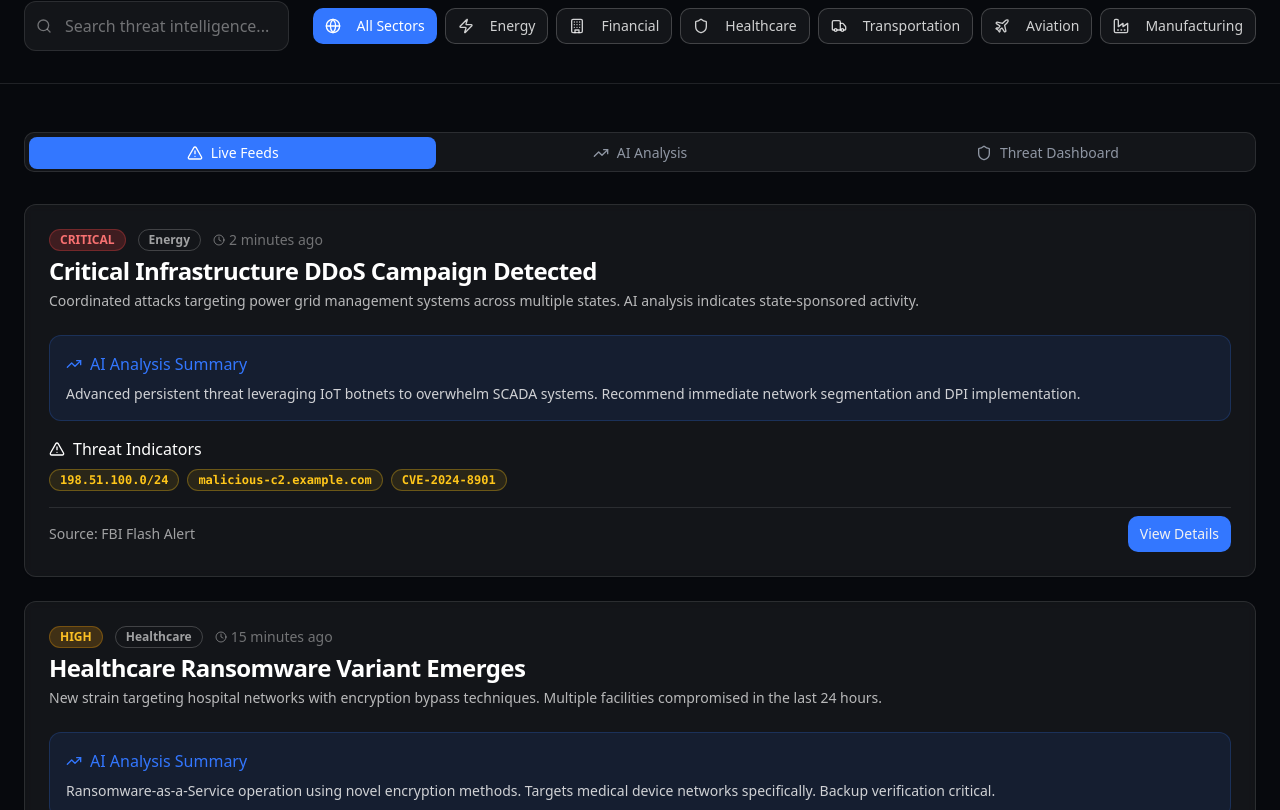
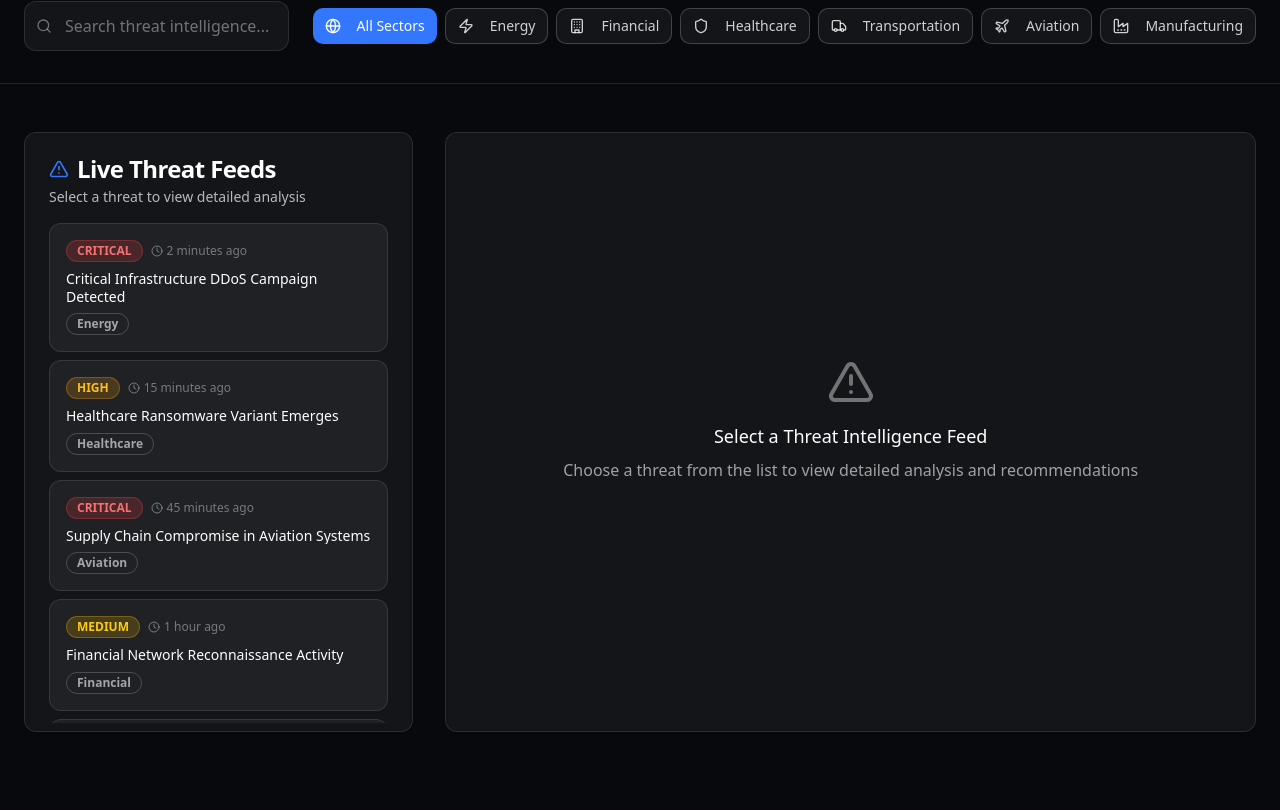
Before and after one commit to watchmen-in/cybex-cipher-scape, a React (Vite) app: page /threat-intelligence in a window 1280 px wide. Shown: the part 450-1260 px from the top of the page. After the commit the page ends 1230 px from the top, so only its background shows below. Built offline with nearby package versions, Linux system fonts and the light colour scheme.

Commit message:
Refactor Threat Intelligence page
Improve Threat Intelligence page by implementing a two-column layout similar to the Intrusion Set Crosswalk page. This will allow for continuous scrolling through threat feeds in one column while displaying associated details in a separate, scrollable column.

```diff
--- a/src/pages/ThreatIntelligence.tsx
+++ b/src/pages/ThreatIntelligence.tsx
@@ -10,6 +10,7 @@ import { useState } from "react";
 const ThreatIntelligence = () => {
   const [selectedSector, setSelectedSector] = useState("all");
   const [searchQuery, setSearchQuery] = useState("");
+  const [selectedThreat, setSelectedThreat] = useState(null);
 
   const sectors = [
     { id: "all", name: "All Sectors", icon: Globe },
@@ -172,181 +173,207 @@ const ThreatIntelligence = () => {
         </div>
       </section>
 
-      {/* Main Content */}
+      {/* Main Content - Two Column Layout */}
       <section className="py-12">
         <div className="container mx-auto px-6">
-          <Tabs defaultValue="feeds" className="w-full">
-            <TabsList className="grid w-full grid-cols-3 bg-white/5 border border-white/10">
-              <TabsTrigger value="feeds" className="data-[state=active]:bg-cyber-blue data-[state=active]:text-white">
-                <AlertTriangle className="w-4 h-4 mr-2" />
-                Live Feeds
-              </TabsTrigger>
-              <TabsTrigger value="analysis" className="data-[state=active]:bg-cyber-blue data-[state=active]:text-white">
-                <TrendingUp className="w-4 h-4 mr-2" />
-                AI Analysis
-              </TabsTrigger>
-              <TabsTrigger value="dashboard" className="data-[state=active]:bg-cyber-blue data-[state=active]:text-white">
-                <Shield className="w-4 h-4 mr-2" />
-                Threat Dashboard
-              </TabsTrigger>
-            </TabsList>
+          <div className="grid grid-cols-1 lg:grid-cols-3 gap-8 min-h-[600px]">
 
-            <TabsContent value="feeds" className="mt-8">
-              <div className="grid gap-6">
+            {/* Left Column - Threat Intelligence List */}
+            <div className="lg:col-span-1">
+              <Card className="bg-white/5 border-white/10 backdrop-blur-sm h-full">
+                <CardHeader className="pb-4">
+                  <CardTitle className="text-white flex items-center">
+                    <AlertTriangle className="w-5 h-5 mr-2 text-cyber-blue" />
+                    Live Threat Feeds
+                  </CardTitle>
+                  <CardDescription className="text-white/70">
+                    Select a threat to view detailed analysis
+                  </CardDescription>
+                </CardHeader>
+                <CardContent className="p-0">
+                  <ScrollArea className="h-[500px]">
+                    <div className="space-y-2 p-6 pt-0">
                       {filteredFeeds.map((feed) => (
-                  <Card key={feed.id} className="bg-white/5 border-white/10 backdrop-blur-sm hover:bg-white/10 transition-all group">
-                    <CardHeader>
-                      <div className="flex items-start justify-between">
-                        <div className="flex-1">
-                          <div className="flex items-center gap-3 mb-2">
+                        <Card
+                          key={feed.id}
+                          className={`cursor-pointer transition-all border ${
+                            selectedThreat?.id === feed.id
+                              ? 'bg-cyber-blue/20 border-cyber-blue/50'
+                              : 'bg-white/5 border-white/10 hover:bg-white/10'
+                          }`}
+                          onClick={() => setSelectedThreat(feed)}
+                        >
+                          <CardContent className="p-4">
+                            <div className="space-y-2">
+                              <div className="flex items-center gap-2">
                                 <Badge className={getSeverityColor(feed.severity)}>
                                   {feed.severity.toUpperCase()}
                                 </Badge>
-                            <Badge variant="outline" className="border-white/20 text-white/60">
-                              {sectors.find(s => s.id === feed.sector)?.name}
-                            </Badge>
-                            <div className="flex items-center text-white/40 text-sm">
+                                <div className="flex items-center text-white/40 text-xs">
                                   <Clock className="w-3 h-3 mr-1" />
                                   {feed.timestamp}
                                 </div>
                               </div>
-                          <CardTitle className="text-white group-hover:text-cyber-blue transition-colors">
+                              <h3 className="text-white font-medium text-sm leading-tight line-clamp-2">
                                 {feed.title}
+                              </h3>
+                              <Badge variant="outline" className="border-white/20 text-white/60 text-xs">
+                                {sectors.find(s => s.id === feed.sector)?.name}
+                              </Badge>
+                            </div>
+                          </CardContent>
+                        </Card>
+                      ))}
+                    </div>
+                  </ScrollArea>
+                </CardContent>
+              </Card>
+            </div>
+
+            {/* Right Column - Detailed View */}
+            <div className="lg:col-span-2">
+              {selectedThreat ? (
+                <div className="space-y-6">
+                  {/* Threat Details Card */}
+                  <Card className="bg-white/5 border-white/10 backdrop-blur-sm">
+                    <CardHeader>
+                      <div className="flex items-start justify-between">
+                        <div className="flex-1">
+                          <div className="flex items-center gap-3 mb-3">
+                            <Badge className={getSeverityColor(selectedThreat.severity)}>
+                              {selectedThreat.severity.toUpperCase()}
+                            </Badge>
+                            <Badge variant="outline" className="border-white/20 text-white/60">
+                              {sectors.find(s => s.id === selectedThreat.sector)?.name}
+                            </Badge>
+                            <div className="flex items-center text-white/40 text-sm">
+                              <Clock className="w-4 h-4 mr-1" />
+                              {selectedThreat.timestamp}
+                            </div>
+                          </div>
+                          <CardTitle className="text-white text-xl mb-3">
+                            {selectedThreat.title}
                           </CardTitle>
-                          <CardDescription className="text-white/70 mt-2">
-                            {feed.description}
+                          <CardDescription className="text-white/80 text-base">
+                            {selectedThreat.description}
                           </CardDescription>
                         </div>
                       </div>
                     </CardHeader>
                     <CardContent>
-                      <div className="space-y-4">
-                        {/* AI Summary */}
-                        <div className="p-4 bg-cyber-blue/10 rounded-lg border border-cyber-blue/20">
-                          <h4 className="text-cyber-blue font-medium mb-2 flex items-center">
-                            <TrendingUp className="w-4 h-4 mr-2" />
-                            AI Analysis Summary
-                          </h4>
-                          <p className="text-white/80 text-sm">{feed.aiSummary}</p>
-                        </div>
-
-                        {/* Indicators */}
-                        <div>
-                          <h4 className="text-white font-medium mb-2 flex items-center">
-                            <AlertTriangle className="w-4 h-4 mr-2" />
-                            Threat Indicators
-                          </h4>
-                          <div className="flex flex-wrap gap-2">
-                            {feed.indicators.map((indicator, index) => (
-                              <Badge key={index} variant="outline" className="border-cyber-amber/30 text-cyber-amber bg-cyber-amber/10 font-mono text-xs">
-                                {indicator}
-                              </Badge>
-                            ))}
-                          </div>
-                        </div>
-
-                        {/* Source */}
                       <div className="flex items-center justify-between pt-2 border-t border-white/10">
-                          <span className="text-white/60 text-sm">Source: {feed.source}</span>
-                          <Button size="sm" className="bg-cyber-blue hover:bg-cyber-blue/80">
-                            View Details
+                        <span className="text-white/60">Source: {selectedThreat.source}</span>
+                        <Button className="bg-cyber-blue hover:bg-cyber-blue/80">
+                          View Full Report
                         </Button>
-                        </div>
                       </div>
                     </CardContent>
                   </Card>
-                ))}
-              </div>
-            </TabsContent>
 
-            <TabsContent value="analysis" className="mt-8">
-              <div className="grid md:grid-cols-2 gap-6">
+                  {/* AI Analysis Card */}
                   <Card className="bg-white/5 border-white/10 backdrop-blur-sm">
                     <CardHeader>
                       <CardTitle className="text-white flex items-center">
                         <TrendingUp className="w-5 h-5 mr-2 text-cyber-blue" />
-                      Threat Trends
+                        AI Analysis & Recommendations
                       </CardTitle>
                     </CardHeader>
                     <CardContent>
-                    <div className="space-y-4">
-                      <div className="flex justify-between items-center">
-                        <span className="text-white/80">Ransomware Activity</span>
-                        <Badge className="bg-red-500/20 text-red-400">+23%</Badge>
+                      <div className="p-4 bg-cyber-blue/10 rounded-lg border border-cyber-blue/20">
+                        <p className="text-white/90">{selectedThreat.aiSummary}</p>
                       </div>
-                      <div className="flex justify-between items-center">
-                        <span className="text-white/80">State-Sponsored APTs</span>
-                        <Badge className="bg-amber-500/20 text-amber-400">+15%</Badge>
-                      </div>
-                      <div className="flex justify-between items-center">
-                        <span className="text-white/80">Supply Chain Attacks</span>
-                        <Badge className="bg-red-500/20 text-red-400">+31%</Badge>
-                      </div>
+                      <div className="mt-4 flex gap-2">
+                        <Button size="sm" variant="outline" className="border-cyber-blue/30 text-cyber-blue hover:bg-cyber-blue/10">
+                          Export Analysis
+                        </Button>
+                        <Button size="sm" variant="outline" className="border-cyber-amber/30 text-cyber-amber hover:bg-cyber-amber/10">
+                          Share Alert
+                        </Button>
                       </div>
                     </CardContent>
                   </Card>
 
+                  {/* Threat Indicators Card */}
                   <Card className="bg-white/5 border-white/10 backdrop-blur-sm">
                     <CardHeader>
                       <CardTitle className="text-white flex items-center">
-                      <Shield className="w-5 h-5 mr-2 text-cyber-amber" />
-                      Sector Risk Assessment
+                        <AlertTriangle className="w-5 h-5 mr-2 text-cyber-amber" />
+                        Threat Indicators (IOCs)
                       </CardTitle>
                     </CardHeader>
                     <CardContent>
-                    <div className="space-y-4">
-                      <div className="flex justify-between items-center">
-                        <span className="text-white/80">Energy</span>
-                        <Badge className="bg-red-500/20 text-red-400">CRITICAL</Badge>
+                      <div className="grid grid-cols-1 md:grid-cols-2 gap-4">
+                        {selectedThreat.indicators.map((indicator, index) => (
+                          <div key={index} className="p-3 bg-cyber-amber/10 rounded-lg border border-cyber-amber/20">
+                            <code className="text-cyber-amber text-sm font-mono break-all">
+                              {indicator}
+                            </code>
                           </div>
-                      <div className="flex justify-between items-center">
-                        <span className="text-white/80">Healthcare</span>
-                        <Badge className="bg-amber-500/20 text-amber-400">HIGH</Badge>
+                        ))}
                       </div>
-                      <div className="flex justify-between items-center">
-                        <span className="text-white/80">Financial</span>
-                        <Badge className="bg-amber-500/20 text-amber-400">HIGH</Badge>
+                      <div className="mt-4 flex gap-2">
+                        <Button size="sm" variant="outline" className="border-cyber-amber/30 text-cyber-amber hover:bg-cyber-amber/10">
+                          Copy All IOCs
+                        </Button>
+                        <Button size="sm" variant="outline" className="border-white/20 text-white/80 hover:bg-white/10">
+                          Download STIX
+                        </Button>
+                      </div>
+                    </CardContent>
+                  </Card>
+
+                  {/* Response Actions Card */}
+                  <Card className="bg-white/5 border-white/10 backdrop-blur-sm">
+                    <CardHeader>
+                      <CardTitle className="text-white flex items-center">
+                        <Shield className="w-5 h-5 mr-2 text-cyber-orange" />
+                        Recommended Response Actions
+                      </CardTitle>
+                    </CardHeader>
+                    <CardContent>
+                      <div className="space-y-3">
+                        <div className="flex items-start gap-3 p-3 bg-cyber-orange/10 rounded-lg border border-cyber-orange/20">
+                          <div className="w-6 h-6 bg-cyber-orange rounded-full flex items-center justify-center flex-shrink-0 mt-0.5">
+                            <span className="text-background text-xs font-bold">1</span>
+                          </div>
+                          <div>
+                            <h4 className="text-cyber-orange font-medium">Immediate Isolation</h4>
+                            <p className="text-white/80 text-sm">Isolate affected systems from network to prevent lateral movement</p>
+                          </div>
+                        </div>
+                        <div className="flex items-start gap-3 p-3 bg-cyber-blue/10 rounded-lg border border-cyber-blue/20">
+                          <div className="w-6 h-6 bg-cyber-blue rounded-full flex items-center justify-center flex-shrink-0 mt-0.5">
+                            <span className="text-background text-xs font-bold">2</span>
+                          </div>
+                          <div>
+                            <h4 className="text-cyber-blue font-medium">Block IOCs</h4>
+                            <p className="text-white/80 text-sm">Update firewall and security tools to block identified indicators</p>
+                          </div>
+                        </div>
+                        <div className="flex items-start gap-3 p-3 bg-cyber-amber/10 rounded-lg border border-cyber-amber/20">
+                          <div className="w-6 h-6 bg-cyber-amber rounded-full flex items-center justify-center flex-shrink-0 mt-0.5">
+                            <span className="text-background text-xs font-bold">3</span>
+                          </div>
+                          <div>
+                            <h4 className="text-cyber-amber font-medium">Deploy Patches</h4>
+                            <p className="text-white/80 text-sm">Apply security updates and patches to vulnerable systems</p>
+                          </div>
                         </div>
                       </div>
                     </CardContent>
                   </Card>
                 </div>
-            </TabsContent>
-
-            <TabsContent value="dashboard" className="mt-8">
-              <div className="grid md:grid-cols-3 gap-6">
-                <Card className="bg-white/5 border-white/10 backdrop-blur-sm">
-                  <CardHeader>
-                    <CardTitle className="text-white text-lg">Active Threats</CardTitle>
-                  </CardHeader>
-                  <CardContent>
-                    <div className="text-3xl font-bold text-cyber-blue mb-2">247</div>
-                    <p className="text-white/60 text-sm">+12 in last hour</p>
+              ) : (
+                <Card className="bg-white/5 border-white/10 backdrop-blur-sm h-full flex items-center justify-center">
+                  <CardContent className="text-center">
+                    <AlertTriangle className="w-12 h-12 text-white/40 mx-auto mb-4" />
+                    <h3 className="text-white text-lg font-medium mb-2">Select a Threat Intelligence Feed</h3>
+                    <p className="text-white/60">Choose a threat from the list to view detailed analysis and recommendations</p>
                   </CardContent>
                 </Card>
-
-                <Card className="bg-white/5 border-white/10 backdrop-blur-sm">
-                  <CardHeader>
-                    <CardTitle className="text-white text-lg">Critical Alerts</CardTitle>
-                  </CardHeader>
-                  <CardContent>
-                    <div className="text-3xl font-bold text-red-400 mb-2">23</div>
-                    <p className="text-white/60 text-sm">Requiring immediate action</p>
-                  </CardContent>
-                </Card>
-
-                <Card className="bg-white/5 border-white/10 backdrop-blur-sm">
-                  <CardHeader>
-                    <CardTitle className="text-white text-lg">Sectors at Risk</CardTitle>
-                  </CardHeader>
-                  <CardContent>
-                    <div className="text-3xl font-bold text-cyber-amber mb-2">6</div>
-                    <p className="text-white/60 text-sm">Of 7 monitored sectors</p>
-                  </CardContent>
-                </Card>
+              )}
             </div>
-            </TabsContent>
-          </Tabs>
+          </div>
         </div>
       </section>
     </div>
```
Lines whose indentation alone changed are shown as unchanged.
